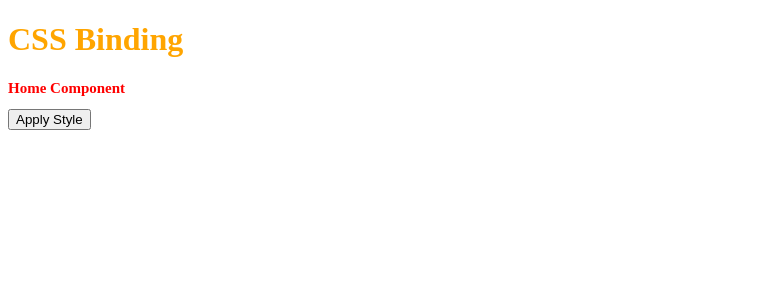
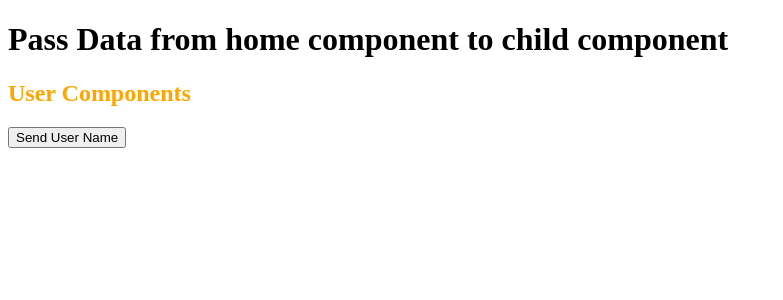
Before and after one commit to Manojkumar354/Vue-JS, a Vue app: page / in a window 1280 px wide. Shown: the top 300 px of the page, without its empty margins (0-783 px from the left). Built offline with nearby package versions, Linux system fonts and the light colour scheme.

Commit message:
Add new component

```diff
--- a/src/App.vue
+++ b/src/App.vue
@@ -1,14 +1,16 @@
 <template>
-<ClassBinding />
+
+<HomeComponents />
+
 </template>
 
 <script>
-import ClassBinding from './components/ClassBinding.vue';
+import HomeComponents from './components/HomeComponents.vue';
 
 export default {
     name: 'App',
     components: {
-        ClassBinding
+        HomeComponents
     }
 }
 </script>
--- /dev/null
+++ b/src/components/HomeComponents.vue
@@ -0,0 +1,34 @@
+<template>
+<h1>Pass Data from home component to child component</h1>
+
+<h2>{{ childUser }}</h2>
+
+    <UserComponents :getUser="getUserName" />
+</template>
+
+
+<script>
+import UserComponents from './UserComponents.vue';
+export default {
+    name: 'HomeComponents',
+    data() {
+        return {
+            childUser: ""
+        }
+    },
+    components: {
+        UserComponents
+    },
+    methods: {
+        getUserName(name) {
+            this.childUser = name;
+        }
+    }
+}
+</script>
+
+<style>
+h2 {
+    color: orange;
+}
+</style>
--- /dev/null
+++ b/src/components/UserComponents.vue
@@ -0,0 +1,23 @@
+<template>
+
+<h2>User Components</h2>
+<button v-on:click="getUser(userName)">Send User Name</button>
+
+</template>
+
+<script>
+export default {
+    name: 'UserComponents',
+    data() {
+        return {
+            userName: 'Manoj'
+        }
+    },
+    props: {
+        getUser: {
+            type: Function,
+            required: true
+        }
+    },
+}
+</script>
```
Also changed, not shown: src/components/StudentComponent.vue (added, +16 -0 lines), src/components/Teachercomponent.vue (added, +16 -0 lines).
